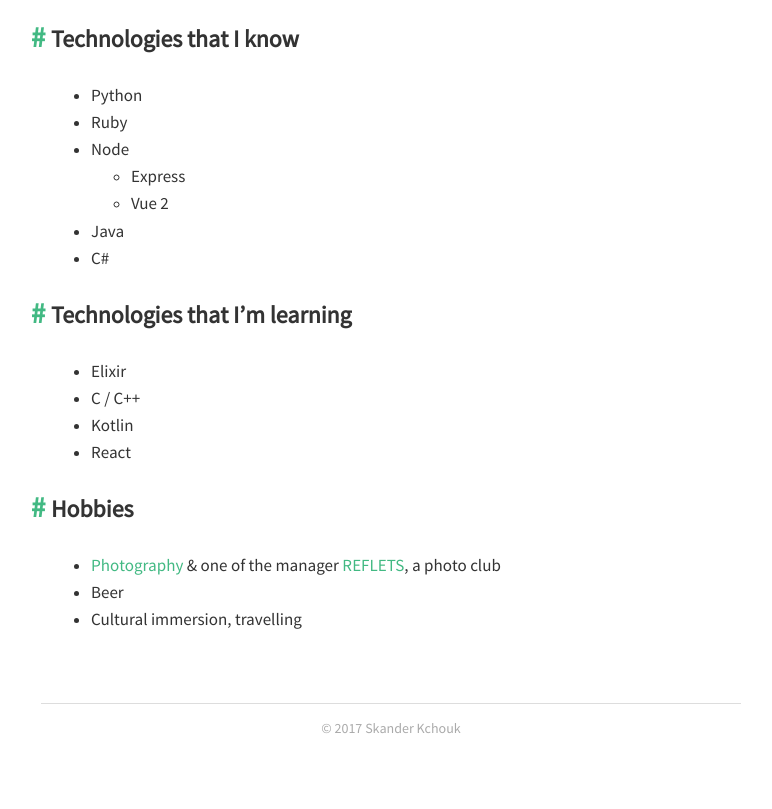
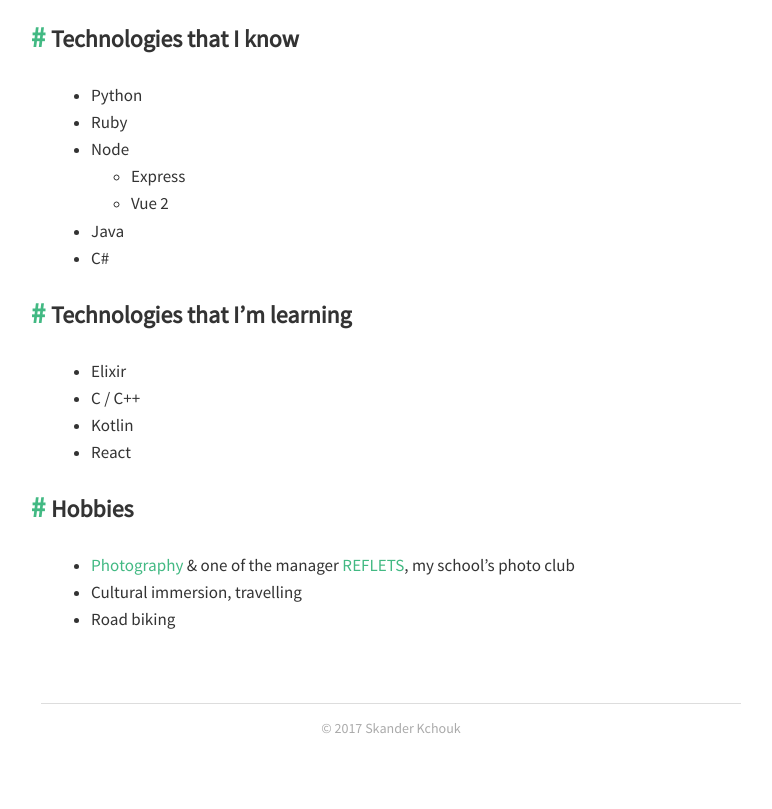
Before and after one commit to Leyka/leyka.github.io, a plain HTML site: page about/index.html in a window 1280 px wide. Shown: the part 389-1198 px from the top of the page, without its empty margins (249-1021 px from the left). Drawn offline with Linux system fonts and the light colour scheme.

Commit message:
Site updated: 2017-11-05 04:51:53

```diff
--- a/about/index.html
+++ b/about/index.html
@@ -18,9 +18,9 @@
 <li>React</li>
 </ul>
 <h2 id="Hobbies"><a href="#Hobbies" class="headerlink" title="Hobbies"></a>Hobbies</h2><ul>
-<li><a href="https://www.flickr.com/photos/skanns" target="_blank" rel="external">Photography</a> &amp; one of the manager <a href="https://fr-ca.facebook.com/ets.reflets/" target="_blank" rel="external">REFLETS</a>, a photo club</li>
-<li>Beer</li>
+<li><a href="https://www.flickr.com/photos/skanns" target="_blank" rel="external">Photography</a> &amp; one of the manager <a href="https://fr-ca.facebook.com/ets.reflets/" target="_blank" rel="external">REFLETS</a>, my school’s photo club</li>
 <li>Cultural immersion, travelling</li>
+<li>Road biking</li>
 </ul>
 </div></article></div></main><footer><div class="paginator"></div><div class="copyright"><p>&copy; 2017 <a href="http://skander.me">Skander Kchouk</a></p></div></footer></div><script>var _gaq = _gaq || [];
 _gaq.push(['_setAccount', 'UA-12345678-9']);
--- a/sitemap.xml
+++ b/sitemap.xml
@@ -4,7 +4,7 @@
   <url>
     <loc>http://skander.me/about/index.html</loc>
 
-    <lastmod>2017-11-05T09:31:21.565Z</lastmod>
+    <lastmod>2017-11-05T09:44:30.978Z</lastmod>
 
   </url>
 
```
